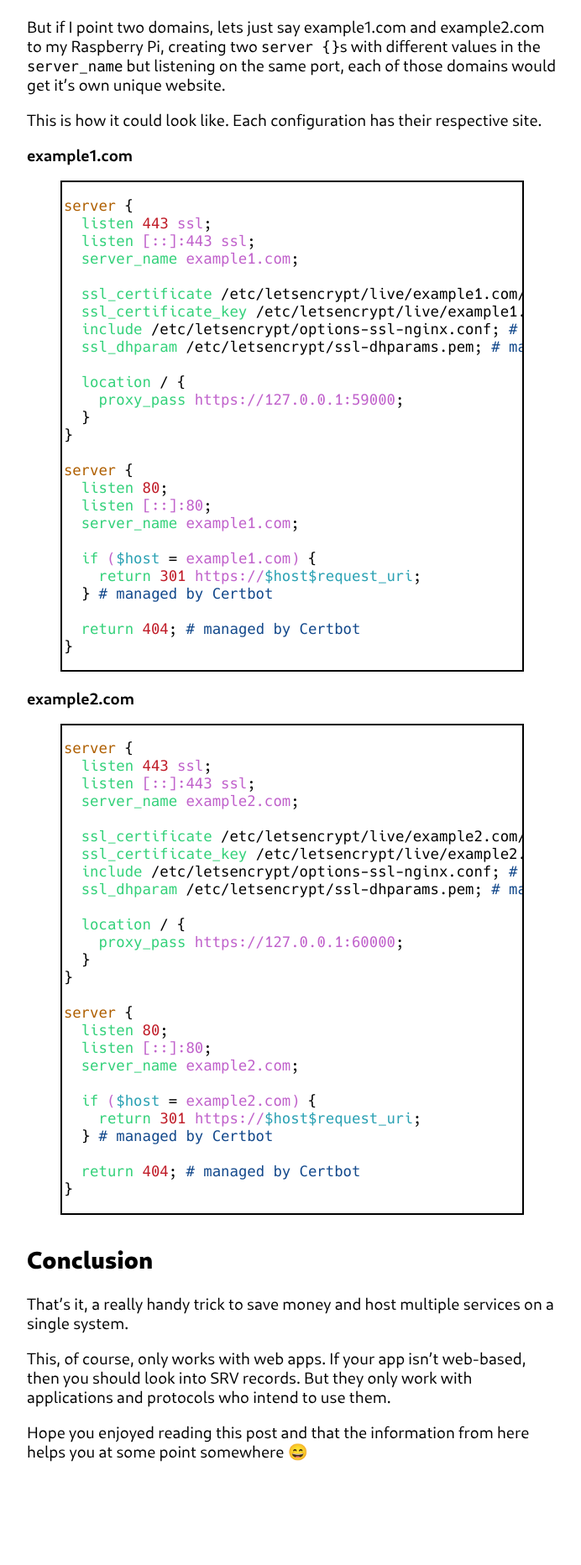
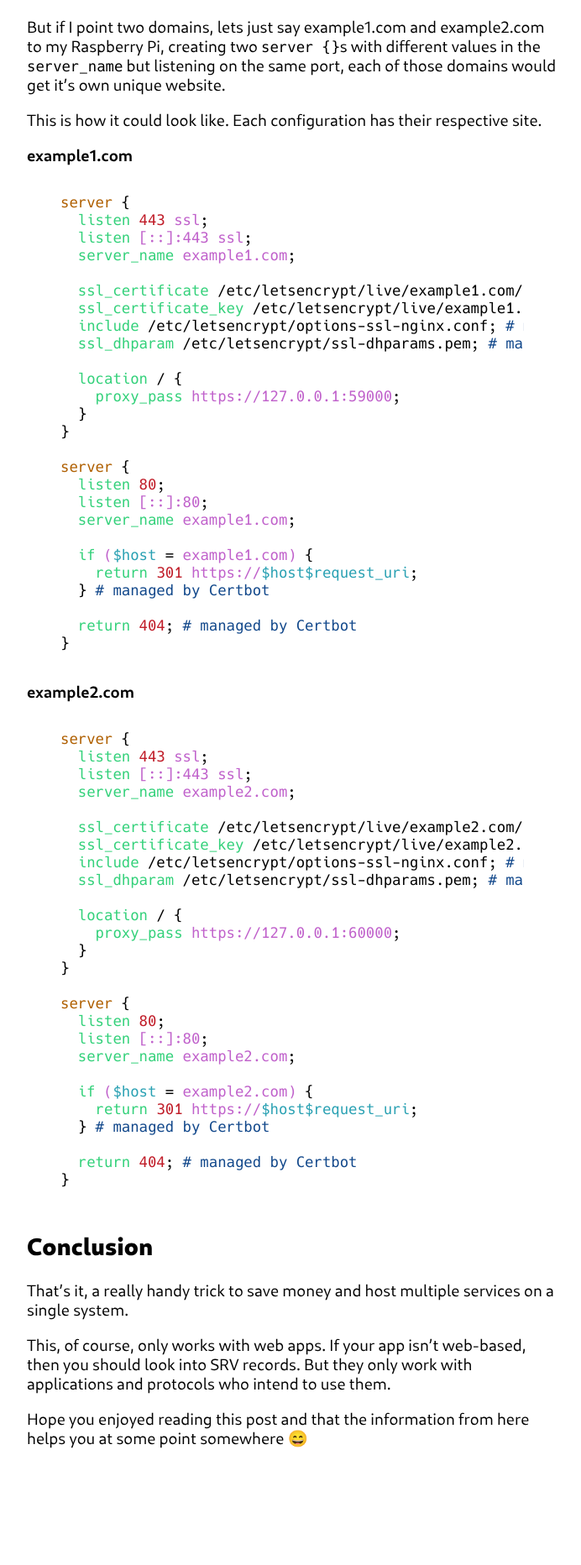
Before and after one commit to konstantintutsch/website, a Jekyll site: the page built from _posts/2023-09-14-one-webserver-multiple-domains.md, in a window 1280 px wide. Shown: the part 943-2807 px from the top of the page at 84% size, without its empty margins (292-984 px from the left). Built offline with Jekyll 4.4.1, drawn with Linux system fonts in a browser that asks for light colours.

Commit message:
Remove borders from code

```diff
--- a/assets/css/blog.css
+++ b/assets/css/blog.css
@@ -24,13 +24,7 @@ blockquote p
 }
 
 /* code */
-div.highlight, figure.highlight
-{
-    overflow-x: scroll;
-    background: white;
-    padding: 0.10em;
-    border: var(--border);
-}
+div.highlight, figure.highlight { overflow-x: scroll; }
 code,
 p code
 {
--- a/assets/css/style.css
+++ b/assets/css/style.css
@@ -1,6 +1,5 @@
 :root
 {
-    --border: 0.15em solid black;
     --bold: 800;
     --accent: #3584e4;
 }
@@ -127,7 +126,9 @@ a.social, span.mention { white-space: nowrap; }
 span.mention
 {
     padding: 0.05em;
-    border: var(--border);
+    border: 0.15em solid black;
+    background: #dddddd;
+    font-size: 85%;
 }
 small { font-size: 0.85em; }
 li { margin: 0.8em; }
```
